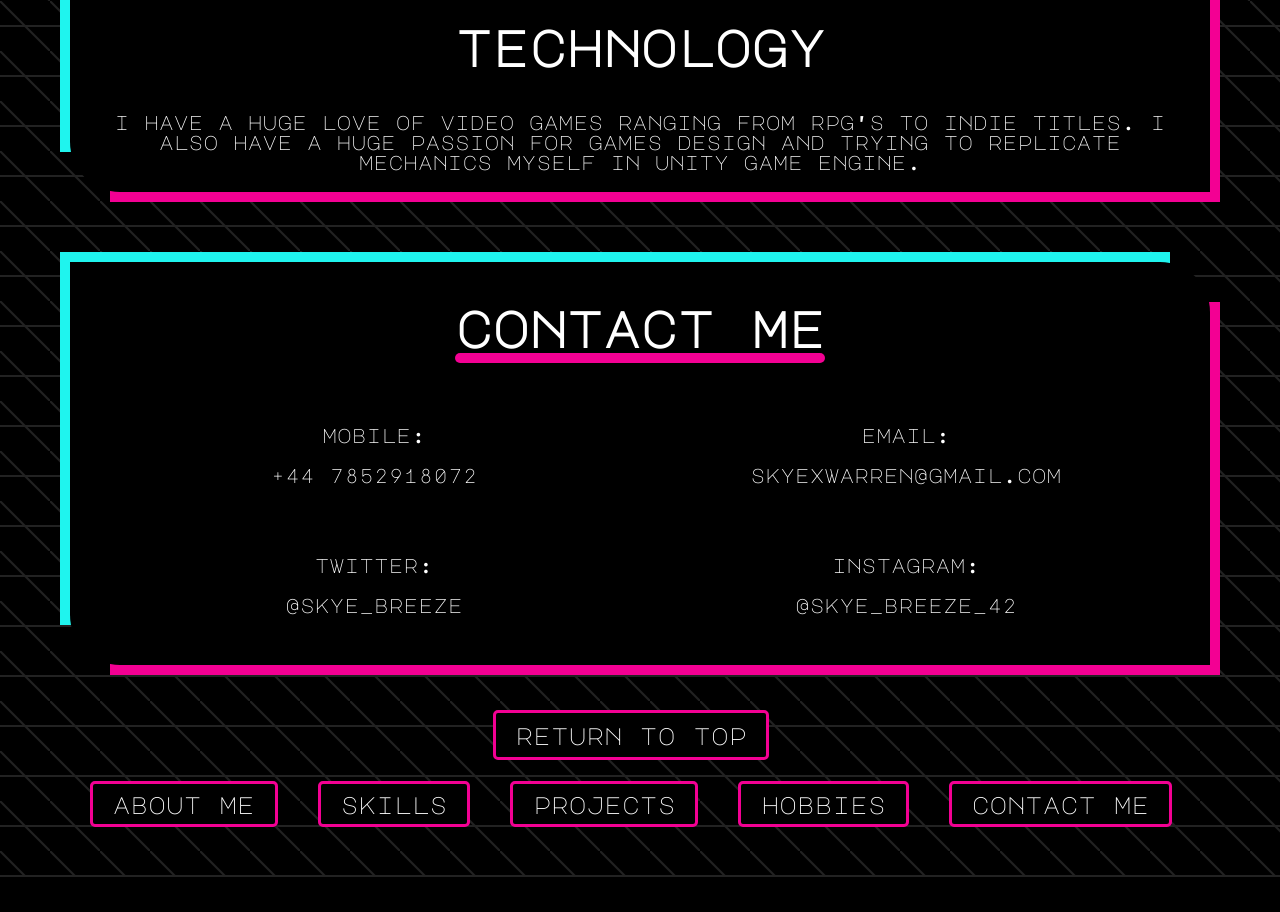
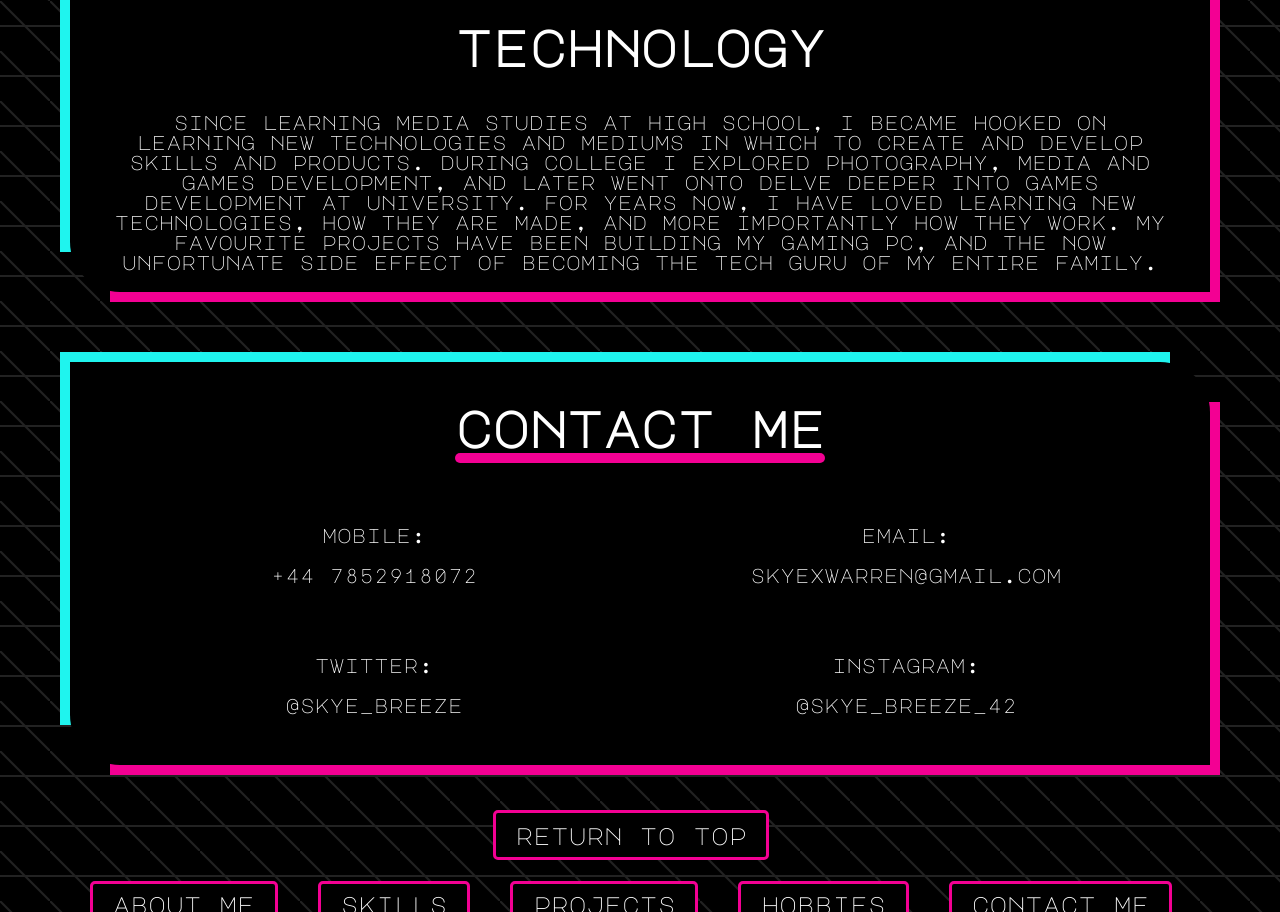
Before and after one commit to SkyeKnight42/Late_Feb_Portfolio, a plain HTML site: page index.html in a window 1280 px wide. Shown: the part 8449-9361 px from the top of the page. Before the commit the page ends 9326 px from the top, so only its background shows below. Drawn offline with nearby package versions, Linux system fonts and the light colour scheme.

Commit message:
Technology Paragraph

```diff
--- a/index.html
+++ b/index.html
@@ -404,9 +404,7 @@
                                 </svg>
                             </div>
                                 <div class="hobbie_text">
-                                    <p>I have a huge love of video games ranging from RPG's to indie titles.
-                                        I also have a huge passion for games design and trying to replicate mechanics myself in Unity Game Engine.
-                                    </p>
+                                    <p>Since learning Media Studies at high school, I became hooked on learning new technologies and mediums in which to create and develop skills and products. During college I explored photography, media and games development, and later went onto delve deeper into games development at university. For years now, I have loved learning new technologies, how they are made, and more importantly how they work. My favourite projects have been building my gaming pc, and the now unfortunate side effect of becoming the tech guru of my entire family.</p>
                                 </div>
                             <div class="top_left_border"></div>
                             <div class="bottom_right_border"></div>
```
